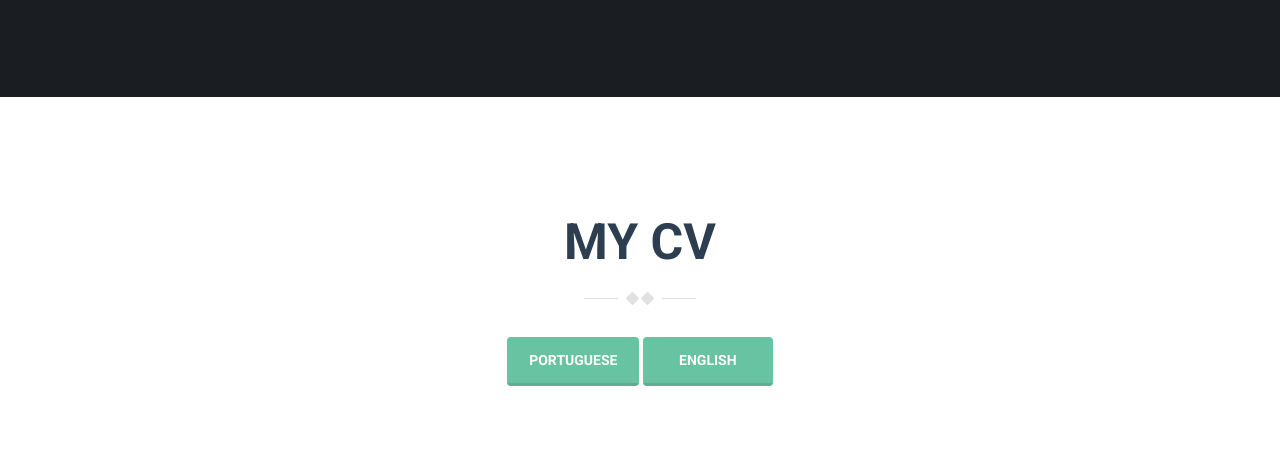
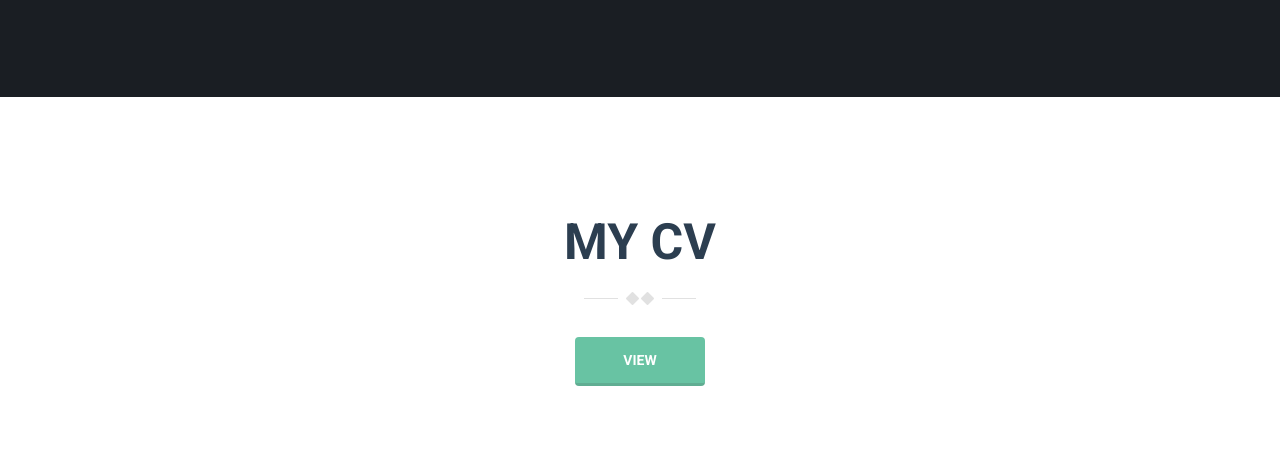
Before and after one commit to AfonsoMartinho/afonsomartinho.github.io, a plain HTML site: page index.html in a window 1280 px wide. Shown: the part 3285-3759 px from the top of the page. Drawn offline with Linux system fonts and the light colour scheme.

Commit message:
added new cv asset in english and removed pt one

```diff
--- a/index.html
+++ b/index.html
@@ -454,12 +454,8 @@
     <div class="container">
       <h2 class="section-title wow fadeInUp">My CV</h2>
       <div class="text-center">
-          <a class="btn btn-primary " target="_blank" href="assets/pdfs/AfonsoMartinhoPt.pdf">
-              Portuguese
-            </a>
-
         <a class="btn btn-primary" style="width:130px;" target="_blank" href="assets/pdfs/AfonsoMartinhoEn.pdf">
-          English
+          View
         </a>
       </div>
 
```
Also changed, not shown: 2 other files.
